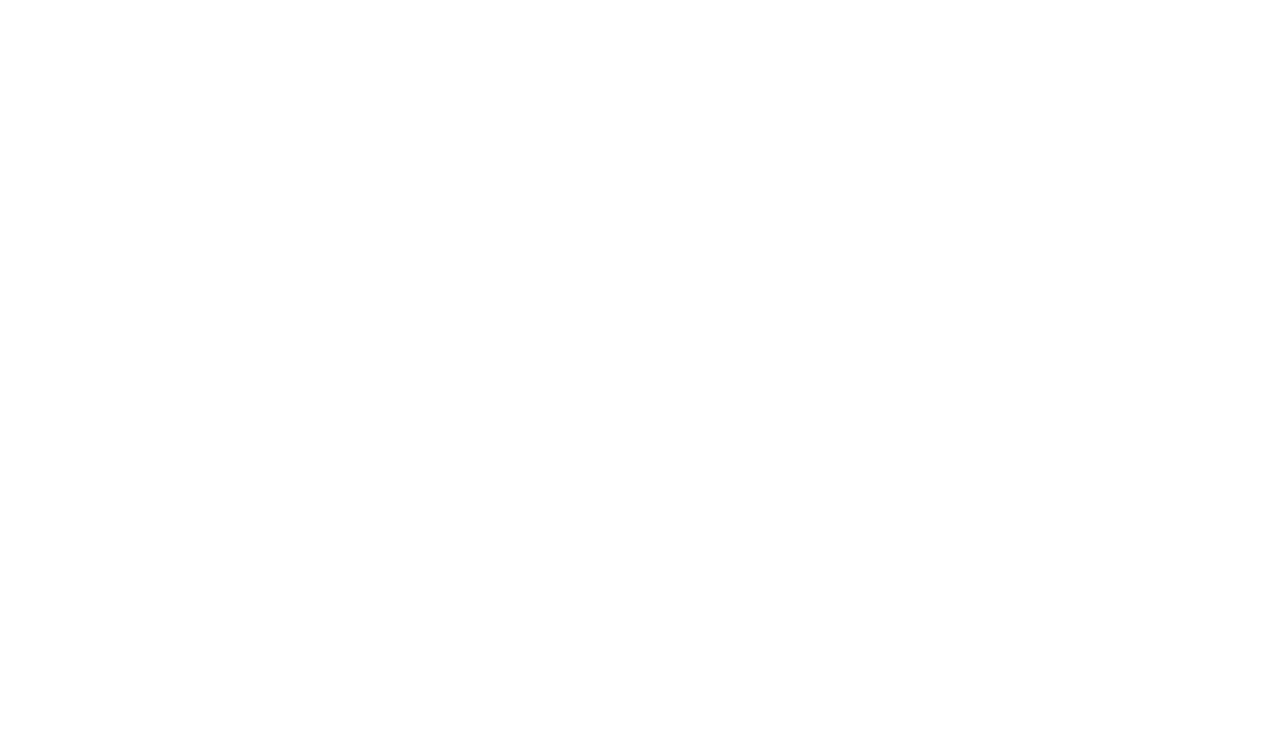
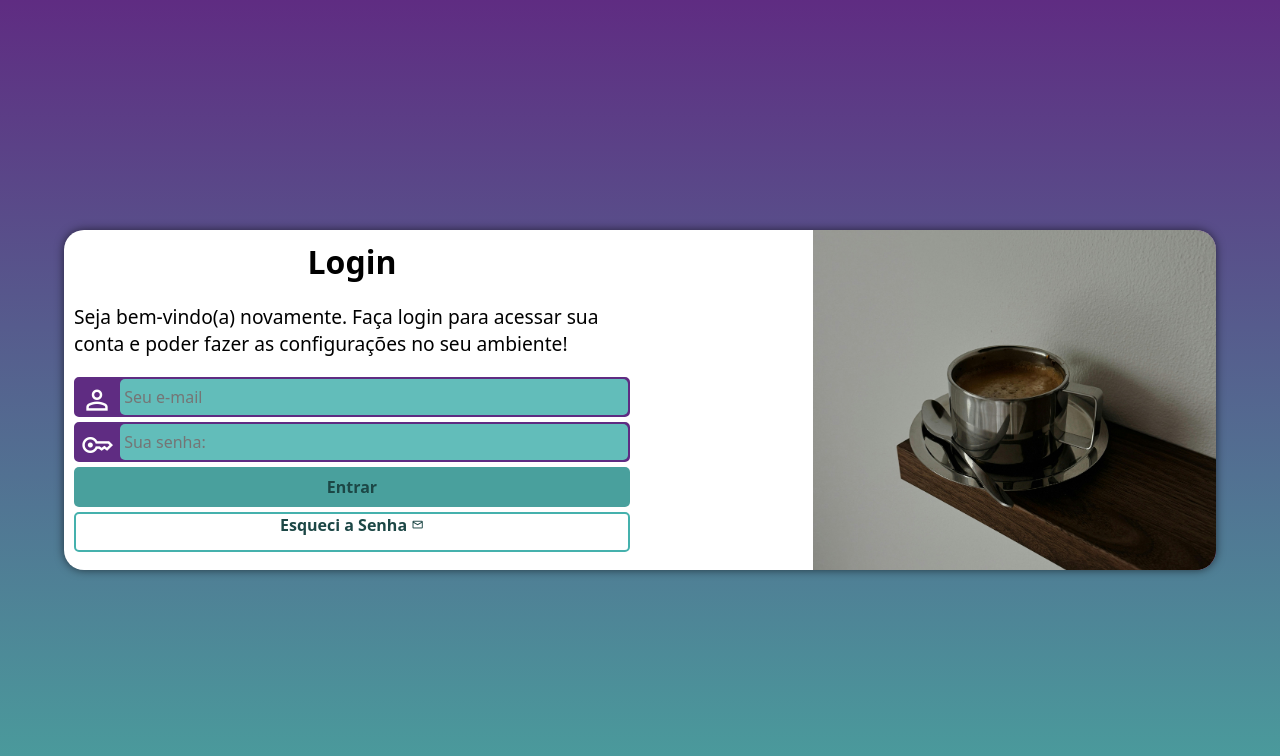
Before and after one commit to emerson-avila/Projeto-Login-Responsivo, a plain HTML site: page index.html in a window 1280 px wide. Drawn offline with nearby package versions, Linux system fonts and the light colour scheme.

Commit message:
Projeto Finalizado

```diff
--- /dev/null
+++ b/estilos/media-query.css
@@ -0,0 +1,59 @@
+@charset "UTF-8";
+
+@media screen and (min-width: 768px) and (max-width: 992px) {
+    body {
+        background-image: linear-gradient(to top, #49a09d, #5f2c82);
+    }
+
+    section#login {
+        width: 90vw;
+        height: 295px;
+    }
+
+    div#formulario > p {
+        font-size: 1em;
+        margin: 10px 0px;
+    }
+
+    section#login > div#imagem {
+        float: left;
+        width: 30%;
+        height: 100%;
+    }
+
+    section#login > div#formulario {
+        float: right;
+        width: 70%;
+    }
+
+}
+
+@media screen and (min-width: 950px) {
+
+    body {
+        background-image: linear-gradient(to top, #49a09d, #5f2c82);}
+
+    section#login {
+        width: 90vw;
+        height: 340px;
+    }
+
+    section#login > div#imagem {
+        float: right;
+        width: 35%;
+        height: 100%;
+    }
+
+    section#login > div#formulario {
+        float: left;
+        width: 50%;
+    }
+
+    div#formulario > h1 {
+        font-size: 2em;
+    }
+    div#formulario > p {
+        font-size: 1.2em;
+        margin: 20px 0px;
+    }
+}
--- /dev/null
+++ b/estilos/style.css
@@ -0,0 +1,142 @@
+@charset "UTF-8";
+
+/*
+    Paleta de Cores
+    Verde: #49a09d
+    Lilás: #5f2c82
+*/
+
+* {
+    font-family: system-ui, -apple-system, BlinkMacSystemFont, 'Segoe UI', Roboto, Oxygen, Ubuntu, Cantarell, 'Open Sans', 'Helvetica Neue', sans-serif;
+    margin: 0px;
+    padding: 0px;
+    box-sizing: border-box;
+}
+
+body, html {
+    background-color: #5f2c82;
+    height: 100vh;
+    width: 100vw;
+}
+
+main {
+    position: relative;
+    height: 100vh;
+    width: 100vw;
+}
+
+section#login {
+    position: absolute;
+    top: 50%;
+    left: 50%;
+    overflow: hidden;
+    box-shadow: 0px 0px 10px rgba(0, 0, 0, 0.589);
+
+    background-color: white;
+    width: 250px;
+    height: 500px;
+    border-radius: 20px;
+
+    transform: translate(-50%, -50%);
+    transition: width 0.5s, height 0.5s;
+    transition-timing-function: ease;
+
+}
+
+section#login > div#imagem {
+    background: #5f2c82 url('../imagens/pexels-aljona-ovtsinnikova-121486965-20988789\ \(2\).jpg') no-repeat;
+    height: 200px;
+    background-size: cover;
+    background-position: center;
+    display: block;
+}
+
+section#login > div#formulario {
+    display: block;
+    padding: 10px;
+
+}
+
+div#formulario > h1 {
+    text-align: center;
+    margin-bottom: 10px;
+}
+
+div#formulario > p {
+    font-size: 0.8em;
+}
+
+form > div.campo {
+    background-color: #5f2c82;
+    border: 2px solid #5f2c82;;
+    display: block;
+    width: 100%;
+    height: 40px;
+    border-radius: 5px;
+    margin: 5px 0px;
+}
+
+div.campo > span {
+     /*background-color: black;*/
+    color: white;
+    font-size: 2em;
+    width: 40px;
+    padding: 5px;
+}
+
+div.campo > input {
+    background-color: #62bdba;
+    font-size: 1em;
+    width: calc(100% - 44.5px);
+    height: 100%;
+    border: 0px;
+    border-radius: 5px;
+    padding: 4px;
+    transform: translatey(-13px);
+}
+
+div.campo > :focus-within {
+    background-color: white;
+    border: none;
+}
+
+form > input[type=submit] {
+    display: block;
+    font-size: 1em;
+    width: 100%;
+    height: 40px;
+    background-color: #49a09d;
+    color: white;
+    border-radius: 5px;
+    border: none;
+    color: #1c4746;
+    font-weight: bolder;
+}
+
+form > input[type=submit]:hover {
+    background-color: #2e6866;
+    border: 2px solid #45b1ad;
+}
+
+a#botao {
+    display: block;
+    text-align: center;
+    font-size: 1em;
+    width: 100%;
+    height: 40px;
+    background-color: #ffffff;
+    text-decoration: none;
+    color: #1c4746;
+    border-radius: 5px;
+    margin-top: 5px;
+    border: 2px solid #45b1ad;
+    font-weight: bolder;
+}
+
+a#botao:hover {
+    background-color: #49a09d;
+}
+
+a#botao > span {
+    font-size: 0.8em;
+}
--- a/index.html
+++ b/index.html
@@ -4,8 +4,40 @@
     <meta charset="UTF-8">
     <meta name="viewport" content="width=device-width, initial-scale=1.0">
     <title>Login Responsivo</title>
+    <link rel="stylesheet" href="estilos/style.css">
+    <link rel="stylesheet" href="estilos/media-query.css">
+    <link rel="stylesheet" href="https://fonts.googleapis.com/css2?family=Material+Symbols+Outlined:opsz,wght,FILL,GRAD@20..48,100..700,0..1,-50..200" />
+    <link rel="stylesheet" href="https://fonts.googleapis.com/css2?family=Material+Symbols+Outlined:opsz,wght,FILL,GRAD@20..48,100..700,0..1,-50..200" />
 </head>
 <body>
+    <main>
+        <section id="login">
 
+            <div id="imagem">
+
+            </div>
+            <div id="formulario">
+                <h1>Login</h1>
+                <p>Seja bem-vindo(a) novamente. Faça login para acessar sua conta e poder fazer as configurações no seu ambiente! </p>
+                <form action="login.php" method="post" autocomplete="on">
+                    <div class="campo">
+                        <span class="material-symbols-outlined">person</span>
+                        <input type="email" name="login" id="ilogin" placeholder="Seu e-mail" required autocomplete="email" maxlength="30">
+                        <label for="ilogin"></label>
+                    </div>
+                    <div class="campo">
+                        <span class="material-symbols-outlined">key</span>
+                        <input type="password" name="senha" id="isenha" required placeholder="Sua senha:" autocomplete="current-password" maxlength="30" minlength="8">
+                        <label for="isenha"></label>
+                    </div>
+                    <input type="submit" value="Entrar">
+                    <a href="esqueci.html" id="botao">
+                        Esqueci a Senha <span class="material-symbols-outlined">mail</span>
+                    </a>
+                </form>
+            </div>
+
+        </section>
+    </main>
 </body>
 </html>
```
Also changed, not shown: 1 other file.
